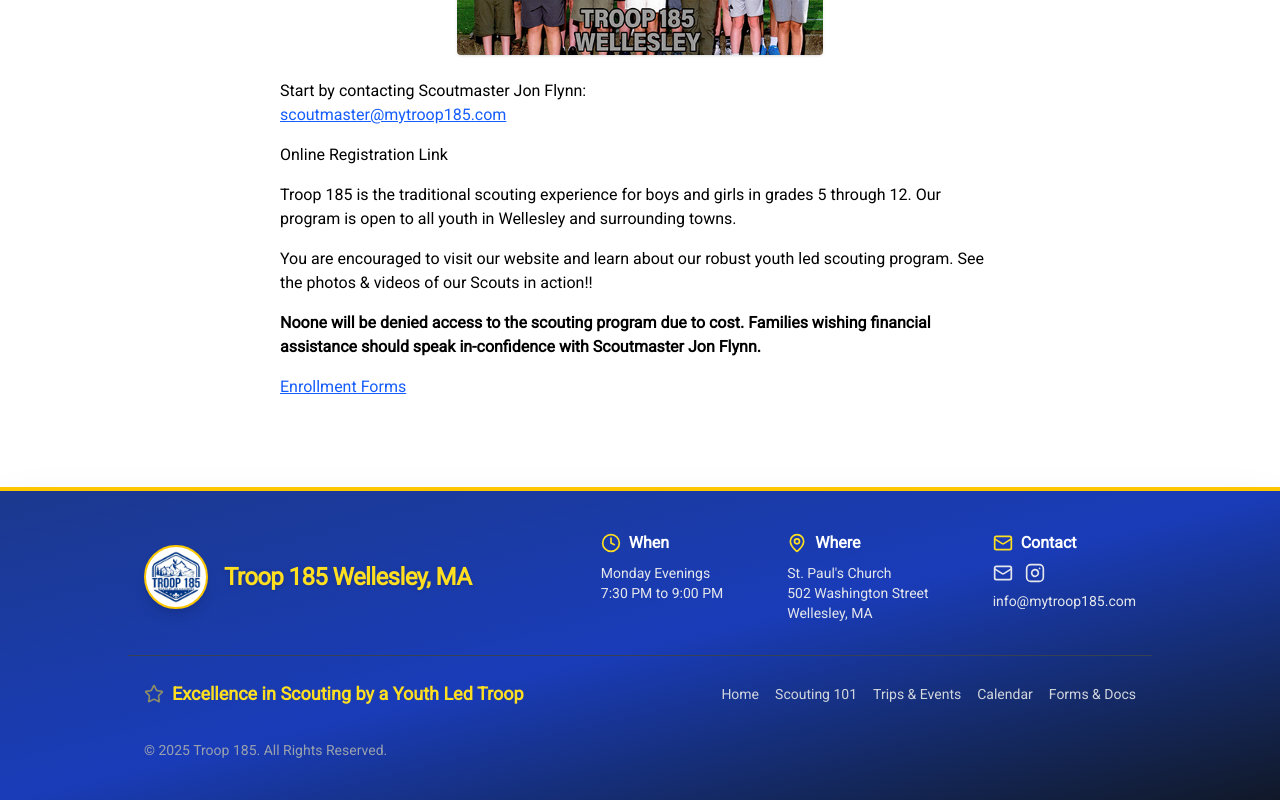
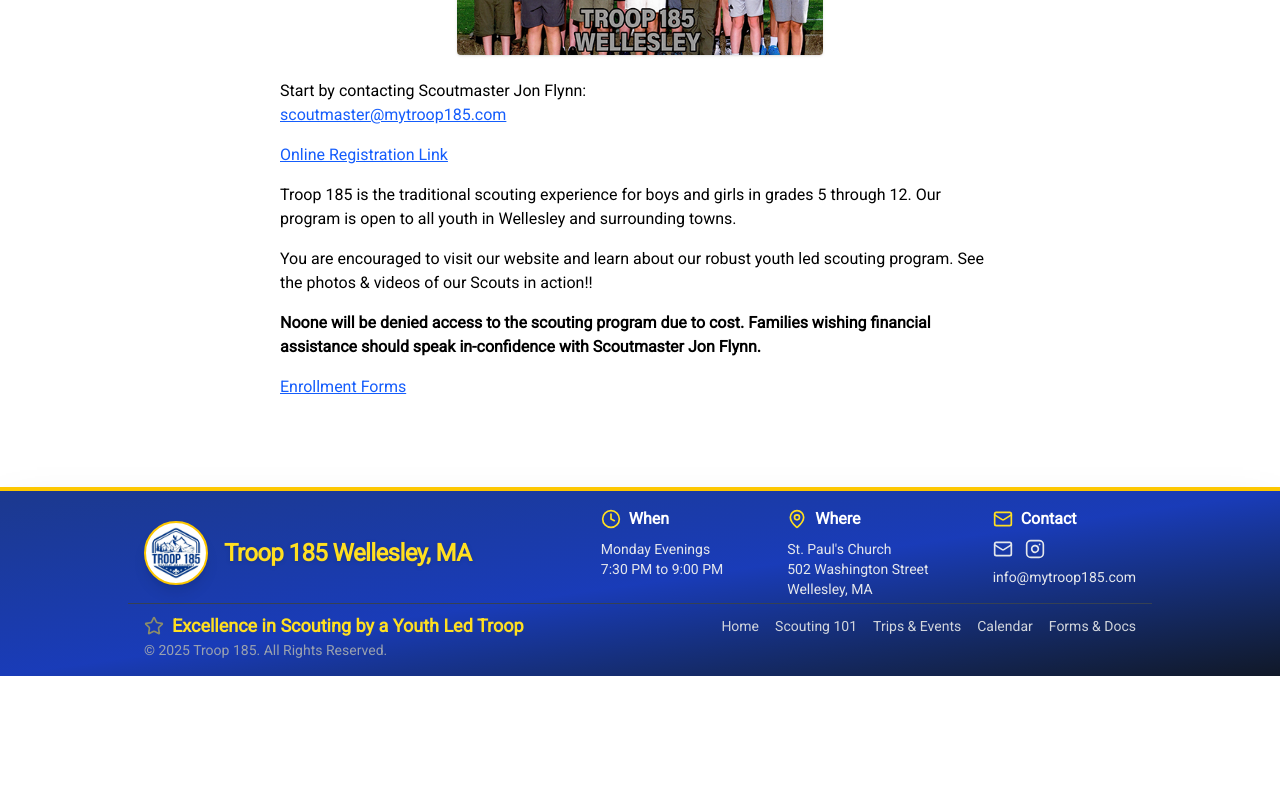
Before and after one commit to B00M3000/Troop-185, a SvelteKit app: page /resources/new-enrollment in a window 1280 px wide. Shown: the part 381-1181 px from the top of the page. After the commit the page ends 1057 px from the top, so only its background shows below. Built offline with nearby package versions, Linux system fonts and the light colour scheme.

Commit message:
More content updates

```diff
--- a/src/routes/(public)/+page.svelte
+++ b/src/routes/(public)/+page.svelte
@@ -25,7 +25,7 @@
         <span class="text-center text-base font-medium">Summer 2025 Troop 185 Yawgoog Scout Camp</span>
       </div>
       <div class="flex flex-col items-center">
-        <img src="/images/2025-maine-ha.jpg" alt="2024 Troop 185 Maine High Adventure Trip" class="rounded shadow mb-2 w-full object-cover" />
+        <img src="/images/2025-maine-ha.jpg" alt="2025 Troop 185 Maine High Adventure Trip" class="rounded shadow mb-2 w-full object-cover" />
         <span class="text-center text-base font-medium">2025 Troop 185 Maine High Adventure Trip</span>
       </div>
     </div>
--- a/src/routes/(public)/Footer.svelte
+++ b/src/routes/(public)/Footer.svelte
@@ -2,7 +2,7 @@
     import { Instagram, Mail, MapPin, Clock, Star } from "lucide-svelte";
 </script>
 
-<footer class="bg-linear-to-br from-blue-900 via-blue-800 to-gray-900 text-white px-12 py-10 border-t-4 border-yellow-400 shadow-2xl mt-12">
+<footer class="bg-linear-to-br from-blue-900 via-blue-800 to-gray-900 text-white px-12 py-4 border-t-4 border-yellow-400 shadow-2xl mt-12">
     <div class="max-w-5xl mx-auto flex flex-wrap justify-between items-center gap-16 px-4">
         <a class="flex items-center gap-4 hover:scale-105 transition-transform duration-200" href="/">
             <img src="/logo.png" alt="Troop 185 Logo" class="w-16 h-16 rounded-full border-2 border-yellow-400 shadow-lg bg-white p-1" />
@@ -30,7 +30,7 @@
             </div>
         </div>
     </div>
-    <div class="max-w-5xl mx-auto flex flex-wrap justify-between items-center gap-8 px-4 mt-8 border-t border-gray-700 pt-6">
+    <div class="max-w-5xl mx-auto flex flex-wrap justify-between items-center gap-0 px-4 mt-1 border-t border-gray-700 pt-2">
         <div class="flex items-center gap-2 text-yellow-300 text-lg font-semibold">
             <Star class="w-5 h-5 animate-pulse"/> Excellence in Scouting by a Youth Led Troop
         </div>
--- a/src/routes/(public)/resources/new-enrollment/+page.svelte
+++ b/src/routes/(public)/resources/new-enrollment/+page.svelte
@@ -10,7 +10,7 @@
   <p class="mb-4">Start by contacting Scoutmaster Jon Flynn:<br/>
     <a href="mailto:scoutmaster@mytroop185.com" class="text-blue-600 underline">scoutmaster@mytroop185.com</a>
   </p>
-  <p class="mb-4"><a href="https://my.scouting.org/VES/OnlineReg/1.0.0/?tu=UF-MB-251taa0185">Online Registration Link</a></p>
+  <p class="mb-4"><a href="https://my.scouting.org/VES/OnlineReg/1.0.0/?tu=UF-MB-251taa0185" class="text-blue-600 underline">Online Registration Link</a></p>
   <p class="mb-4">Troop 185 is the traditional scouting experience for boys and girls in grades 5 through 12. Our program is open to all youth in Wellesley and surrounding towns.</p>
   <p class="mb-4">You are encouraged to visit our website and learn about our robust youth led scouting program. See the photos & videos of our Scouts in action!!</p>
   <p class="mb-4 font-semibold">Noone will be denied access to the scouting program due to cost. Families wishing financial assistance should speak in-confidence with Scoutmaster Jon Flynn.</p>
```
